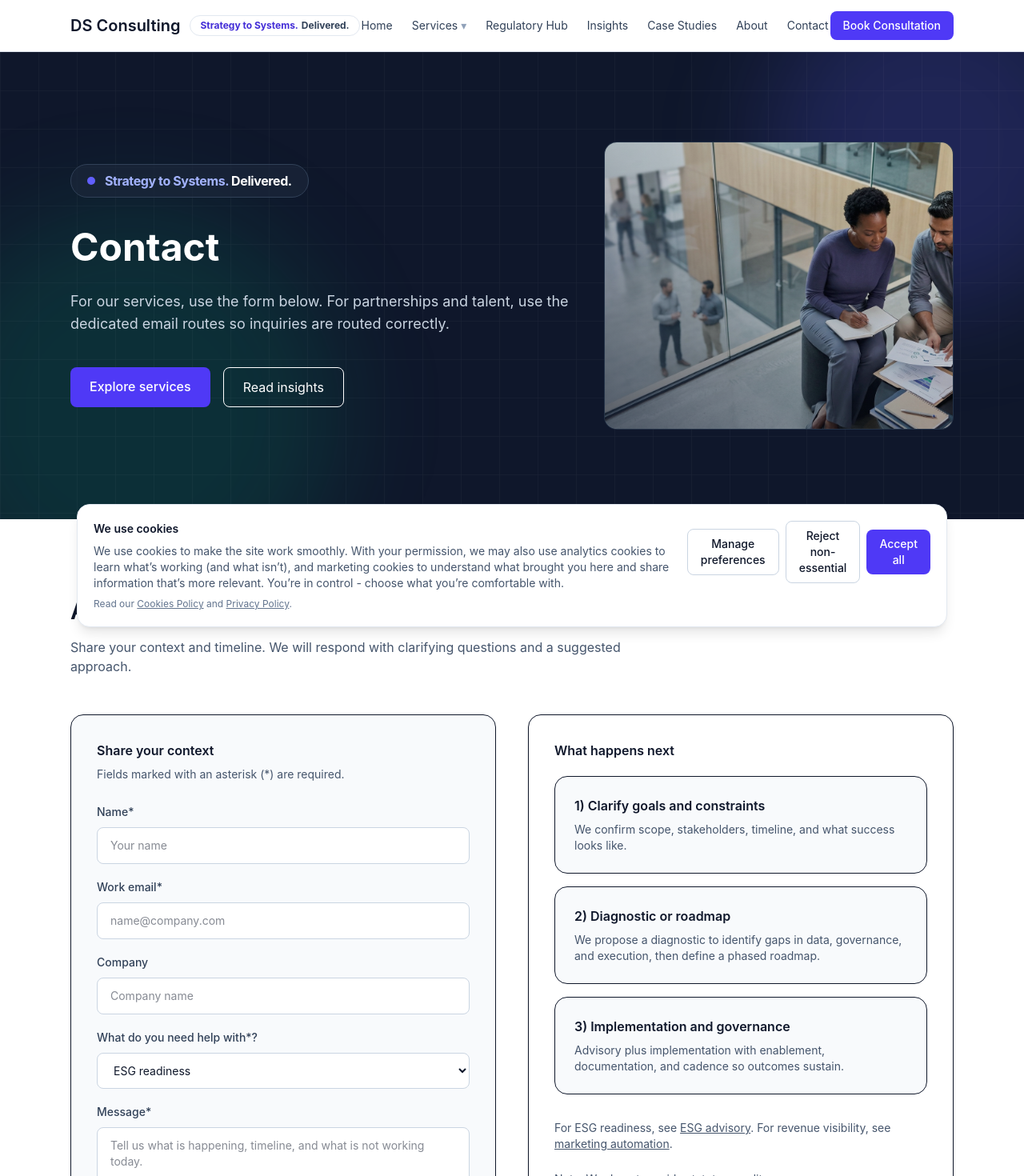
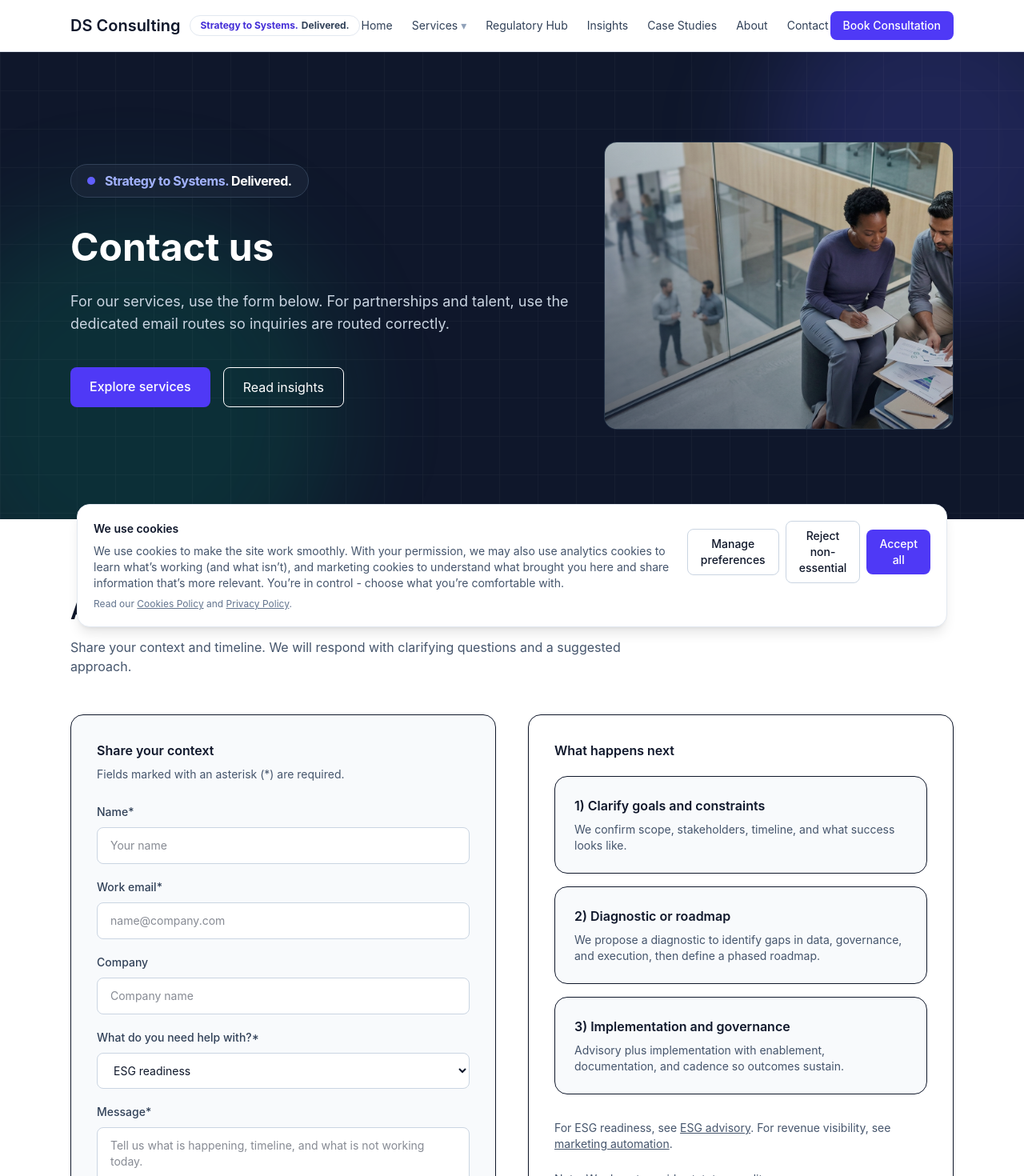
Before and after one commit to tejasdhabalia/esg-consult, a Next.js app: page /contact in a window 1280 px wide. Shown: the top 1470 px of the page at 80% size. Built offline with nearby package versions, Linux system fonts and the light colour scheme; no server answers.

Commit message:
change to title of contact and required fileds

```diff
--- a/src/app/contact/page.tsx
+++ b/src/app/contact/page.tsx
@@ -27,7 +27,7 @@ export default function ContactPage() {
   return (
     <div>
       <PageHero
-        title="Contact"
+        title="Contact us"
         subtitle="For our services, use the form below. For partnerships and talent, use the dedicated email routes so inquiries are routed correctly."
         primaryAction={{ label: "Explore services", href: "/services" }}
         secondaryAction={{ label: "Read insights", href: "/insights" }}
--- a/src/components/ContactFormClient.tsx
+++ b/src/components/ContactFormClient.tsx
@@ -150,7 +150,7 @@ export default function ContactFormClient() {
 
           <div>
             <label className="text-sm font-medium text-slate-700">
-              What do you need help with*?
+              What do you need help with?*
             </label>
             <select
               value={form.interest}
```
